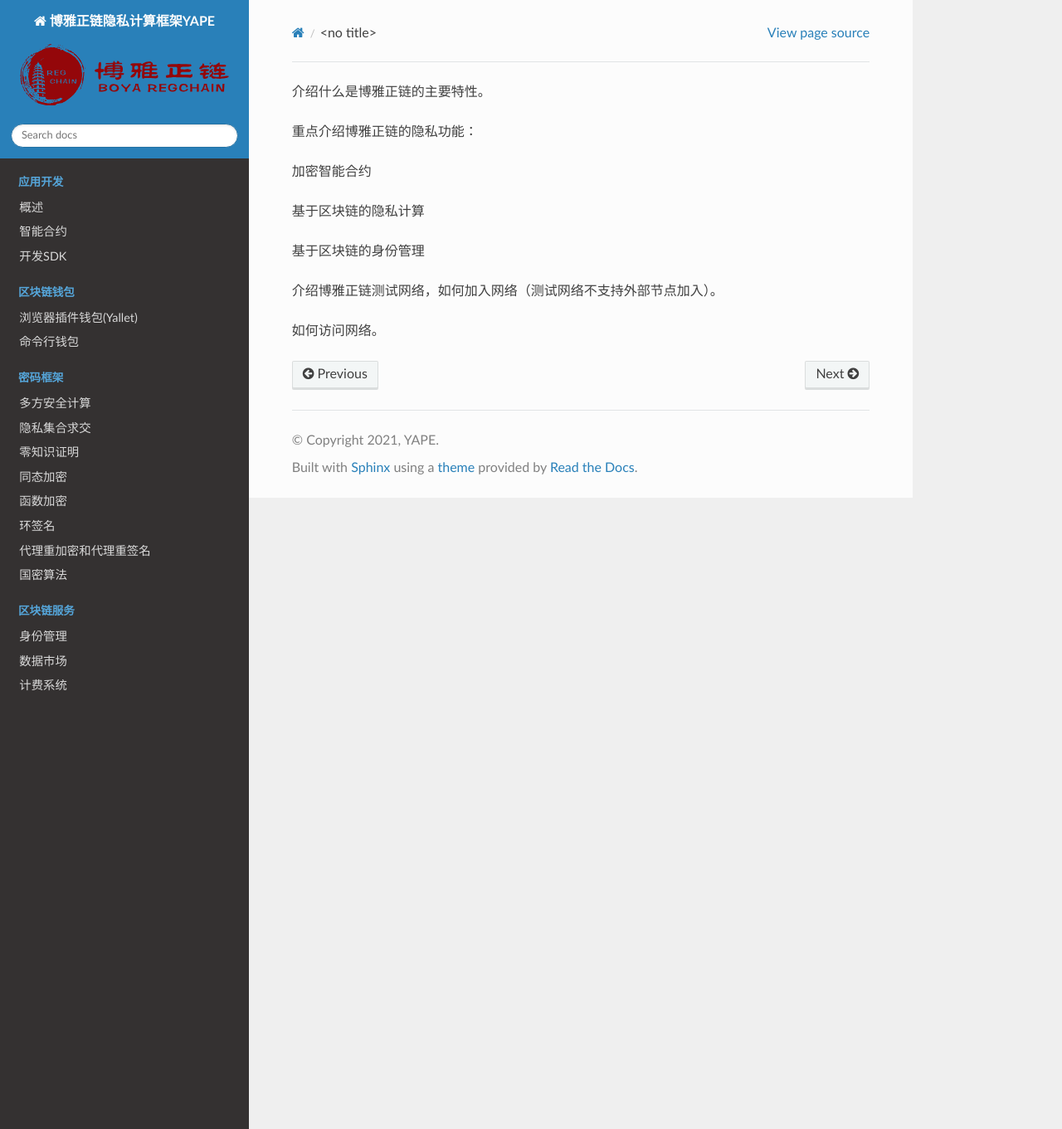
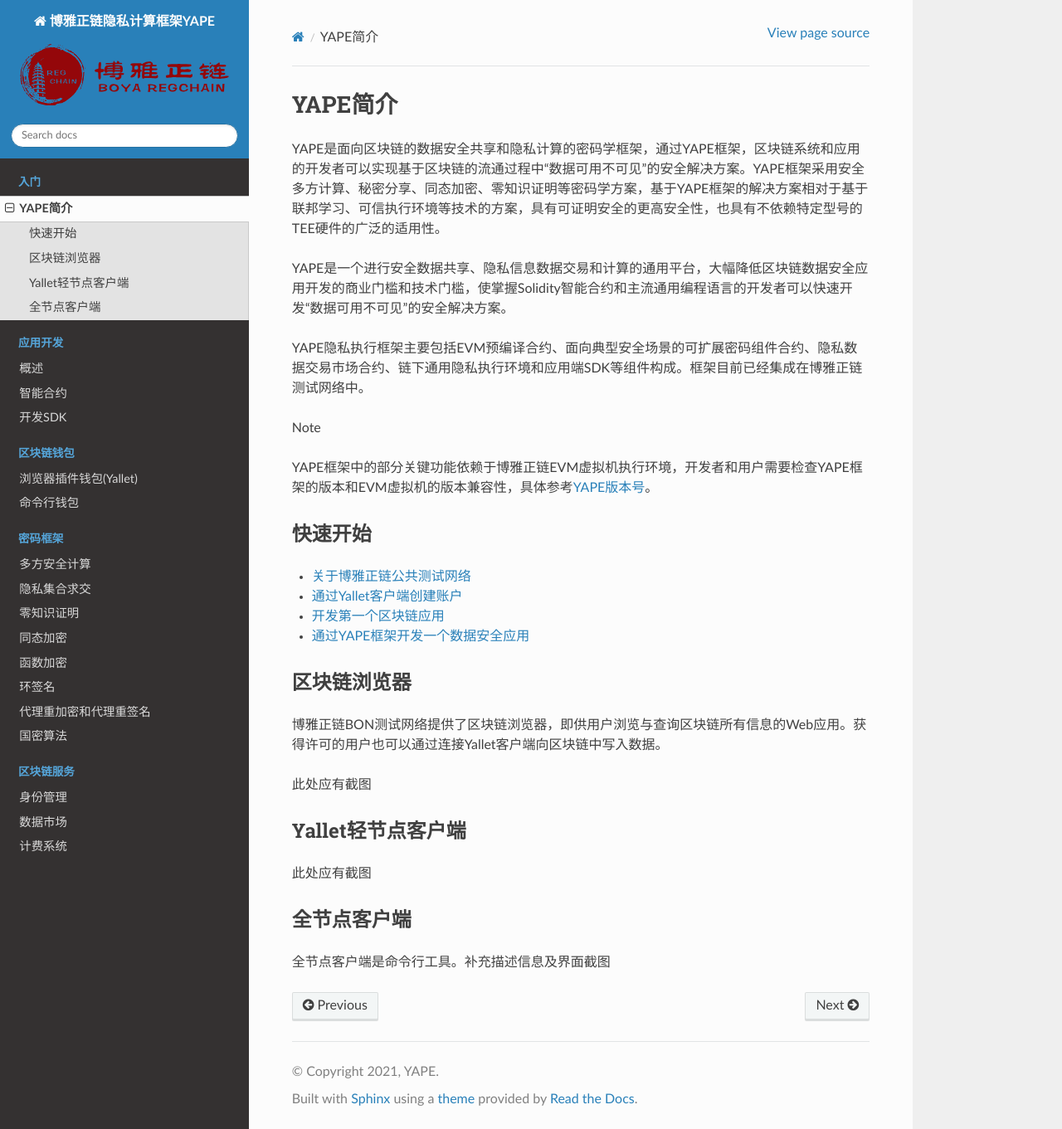
Before and after one commit to boyanet/yape-docs, a Sphinx documentation site: the page built from docs/source/start.md, in a window 1280 px wide and 1361 px high. Shown: the whole window at 83% size. Built offline with Sphinx 7.4.7 and the Read the Docs theme 2.0.0, drawn with Linux system fonts in a browser that asks for light colours.

Commit message:
Update start.md

```diff
--- a/docs/source/start.md
+++ b/docs/source/start.md
@@ -1,11 +1,38 @@
-介绍什么是博雅正链的主要特性。
+# YAPE简介
 
-重点介绍博雅正链的隐私功能：
+YAPE是面向区块链的数据安全共享和隐私计算的密码学框架，通过YAPE框架，区块链系统和应用的开发者可以实现基于区块链的流通过程中“数据可用不可见”的安全解决方案。YAPE框架采用安全多方计算、秘密分享、同态加密、零知识证明等密码学方案，基于YAPE框架的解决方案相对于基于联邦学习、可信执行环境等技术的方案，具有可证明安全的更高安全性，也具有不依赖特定型号的TEE硬件的广泛的适用性。
 
-* 加密智能合约
-* 基于区块链的隐私计算
-* 基于区块链的身份管理
+YAPE是一个进行安全数据共享、隐私信息数据交易和计算的通用平台，大幅降低区块链数据安全应用开发的商业门槛和技术门槛，使掌握Solidity智能合约和主流通用编程语言的开发者可以快速开发“数据可用不可见”的安全解决方案。
 
-介绍博雅正链测试网络，如何加入网络（测试网络不支持外部节点加入）。
+YAPE隐私执行框架主要包括EVM预编译合约、面向典型安全场景的可扩展密码组件合约、隐私数据交易市场合约、链下通用隐私执行环境和应用端SDK等组件构成。框架目前已经集成在博雅正链测试网络中。
 
-如何访问网络。
+Note
+
+YAPE框架中的部分关键功能依赖于博雅正链EVM虚拟机执行环境，开发者和用户需要检查YAPE框架的版本和EVM虚拟机的版本兼容性，具体参考[YAPE版本号](https://yape.readthedocs.io)。
+
+
+
+### 快速开始
+
+* [关于博雅正链公共测试网络](https://yape.readthedocs.io)
+* [通过Yallet客户端创建账户](https://yape.readthedocs.io)
+* [开发第一个区块链应用](https://yape.readthedocs.io)
+* [通过YAPE框架开发一个数据安全应用](https://yape.readthedocs.io)
+
+
+
+### 区块链浏览器
+
+博雅正链BON测试网络提供了区块链浏览器，即供用户浏览与查询区块链所有信息的Web应用。获得许可的用户也可以通过连接Yallet客户端向区块链中写入数据。
+
+此处应有截图
+
+
+
+###  Yallet轻节点客户端
+
+此处应有截图
+
+### 全节点客户端
+
+全节点客户端是命令行工具。补充描述信息及界面截图
```
